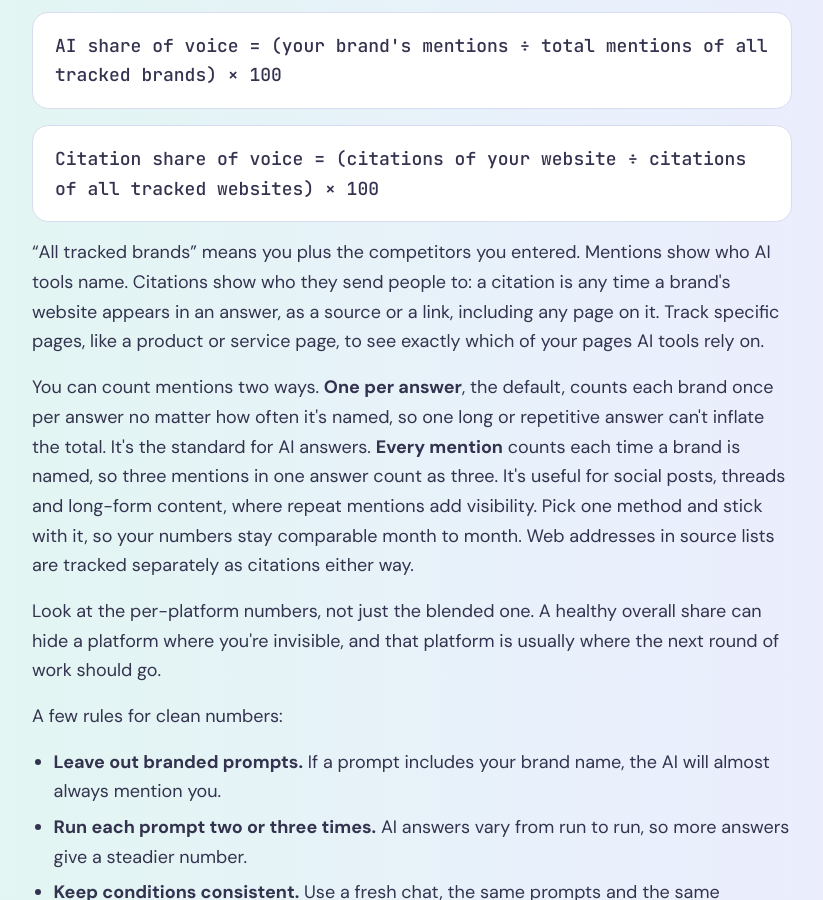
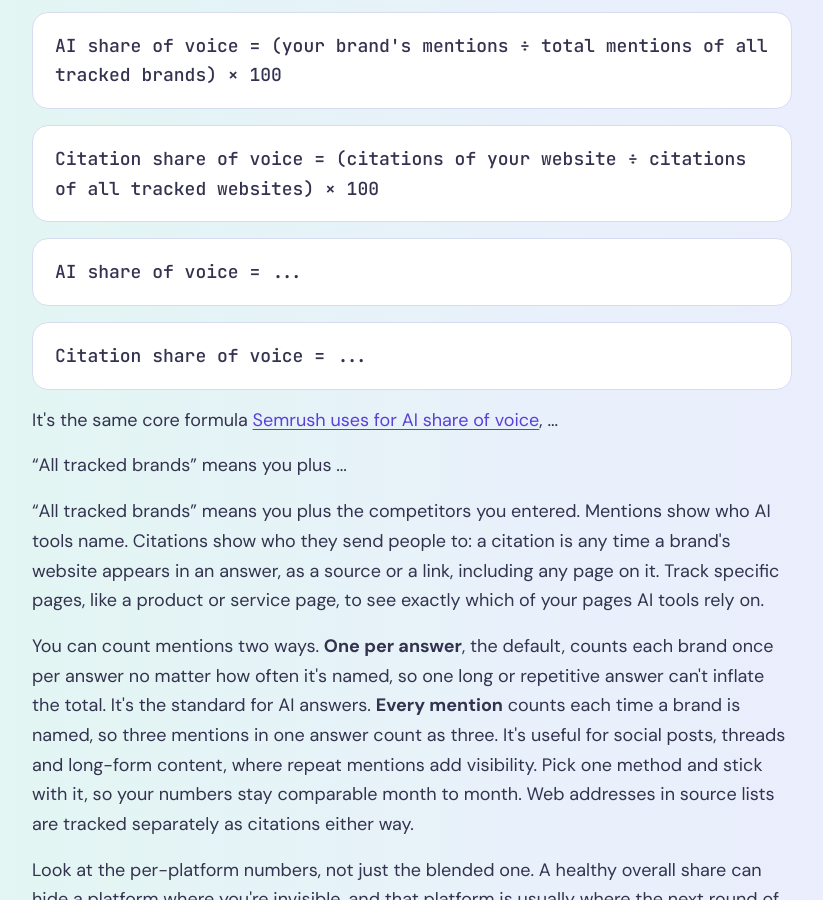
Before and after one commit to JBreezeA/jenalston-site, a Jekyll site: the page built from ai-share-of-voice-calculator.html, in a window 1280 px wide and 900 px high, scrolled down 3387 px. Shown: the whole window, without its empty margins (32-855 px from the left). Built offline with Jekyll 4.4.1, drawn with Linux system fonts in a browser that asks for light colours.

Commit message:
Update ai-share-of-voice-calculator.html

```diff
--- a/ai-share-of-voice-calculator.html
+++ b/ai-share-of-voice-calculator.html
@@ -122,6 +122,10 @@ social_image_alt: ""
 <div class="prose">
 <p class="sov-formula">AI share of voice = (your brand&#39;s mentions &divide; total mentions of all tracked brands) &times; 100</p>
 <p class="sov-formula">Citation share of voice = (citations of your website &divide; citations of all tracked websites) &times; 100</p>
+<p class="sov-formula">AI share of voice = ...</p>
+<p class="sov-formula">Citation share of voice = ...</p>
+<p>It&#39;s the same core formula <a href="https://www.semrush.com/blog/...">Semrush uses for AI share of voice</a>, ...</p>
+<p>&ldquo;All tracked brands&rdquo; means you plus ...
 <p>&ldquo;All tracked brands&rdquo; means you plus the competitors you entered. Mentions show who AI tools name. Citations show who they send people to: a citation is any time a brand&#39;s website appears in an answer, as a source or a link, including any page on it. Track specific pages, like a product or service page, to see exactly which of your pages AI tools rely on.</p>
 <p> You can count mentions two ways. <strong>One per answer</strong>, the default, counts each brand once per answer no matter how often it&#39;s named, so one long or repetitive answer can&#39;t inflate the total. It&#39;s the standard for AI answers. <strong>Every mention</strong> counts each time a brand is named, so three mentions in one answer count as three. It&#39;s useful for social posts, threads and long-form content, where repeat mentions add visibility. Pick one method and stick with it, so your numbers stay comparable month to month. Web addresses in source lists are tracked separately as citations either way.</p>
 <p>Look at the per-platform numbers, not just the blended one. A healthy overall share can hide a platform where you&#39;re invisible, and that platform is usually where the next round of work should go.</p>
```
